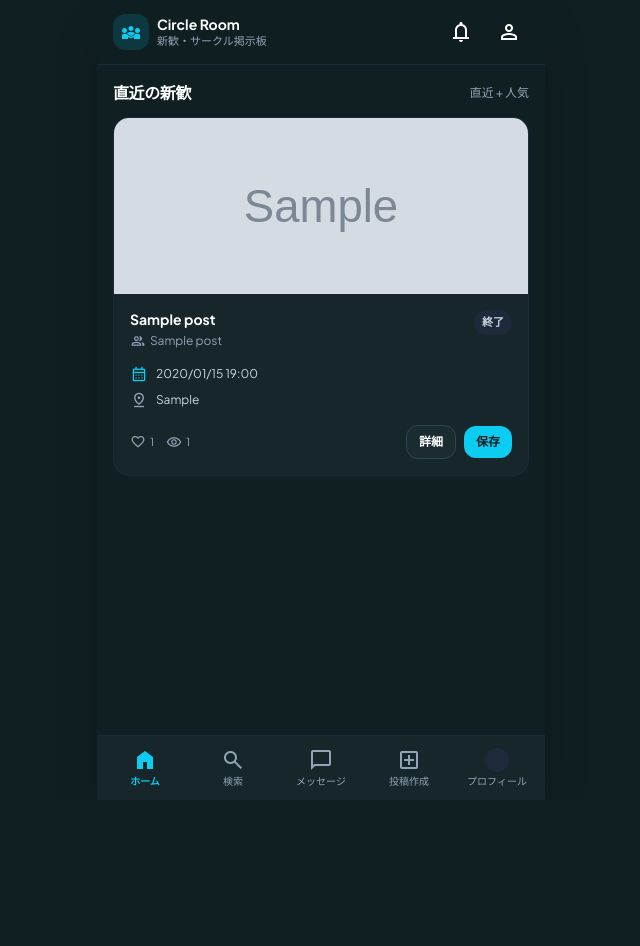
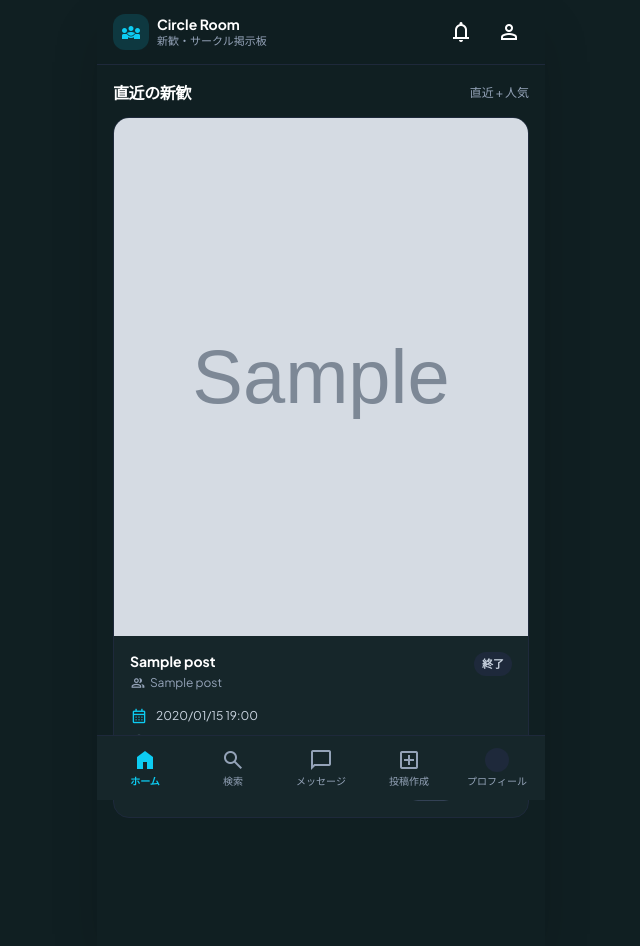
Before and after one commit to alanryota020412-pixel/okadainsta, a Django app: page / in a window 1280 px wide. Shown: the whole page, without its empty margins (319-959 px from the left). Before the commit the page ends 786 px from the top, so only its background shows below. Run offline with Django 5.2, Linux system fonts and the light colour scheme; tables that the repository leaves empty hold one stand-in row (values such as "Sample post"); grey boxes marked "Sample" are stand-in pictures; some libraries are stand-ins or nearby versions.

Commit message:
とりあえずインスタと同じアスペクト比．

```diff
--- a/templates/core/parts/tab_create.html
+++ b/templates/core/parts/tab_create.html
@@ -19,7 +19,7 @@
             bg-surface-dark/20 p-0 overflow-hidden relative">
 
       <!-- 枠の“中身”の高さを決める（好きな高さに） -->
-      <div class="h-56 relative">
+      <div class="aspect-[4/5] relative">
 
         <!-- ✅ プレビュー：枠いっぱいに重ねる -->
         <img id="imagePreview"
--- a/templates/core/parts/tab_home.html
+++ b/templates/core/parts/tab_home.html
@@ -9,11 +9,24 @@
       <article class="rounded-2xl bg-white dark:bg-surface-dark border border-slate-200 dark:border-slate-800 overflow-hidden">
         {% if p.image %}
           <button type="button" class="w-full block" onclick="openPostModal({{ p.id }})">
-            <img class="w-full h-44 object-cover" src="{{ p.image.url }}" alt="post image">
+            <div class="relative w-full aspect-[4/5]">
+              <img
+                class="absolute inset-0 w-full h-full object-cover"
+                src="{{ p.image.url }}"
+                alt="post image"
+              >
+            </div>
           </button>
         {% else %}
-          <button type="button" class="w-full h-32 bg-slate-100 dark:bg-slate-800 flex items-center justify-center" onclick="openPostModal({{ p.id }})">
-            <span class="text-slate-400 text-sm">画像なし（タップで詳細）</span>
+          <button type="button"
+                  class="w-full block"
+                  onclick="openPostModal({{ p.id }})">
+            <div class="w-full aspect-[4/5] bg-slate-100 dark:bg-slate-800
+                        flex items-center justify-center">
+              <span class="text-slate-400 text-sm">
+                画像なし（タップで詳細）
+              </span>
+            </div>
           </button>
         {% endif %}
 
```
